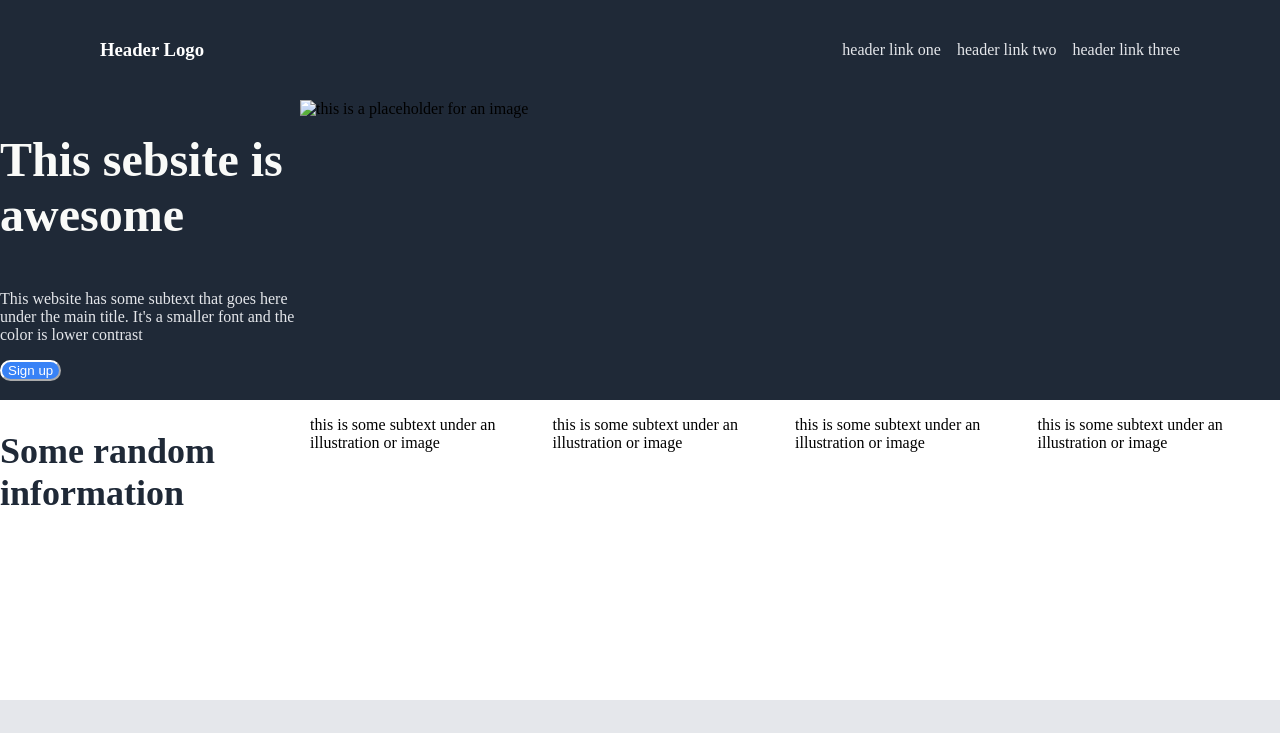
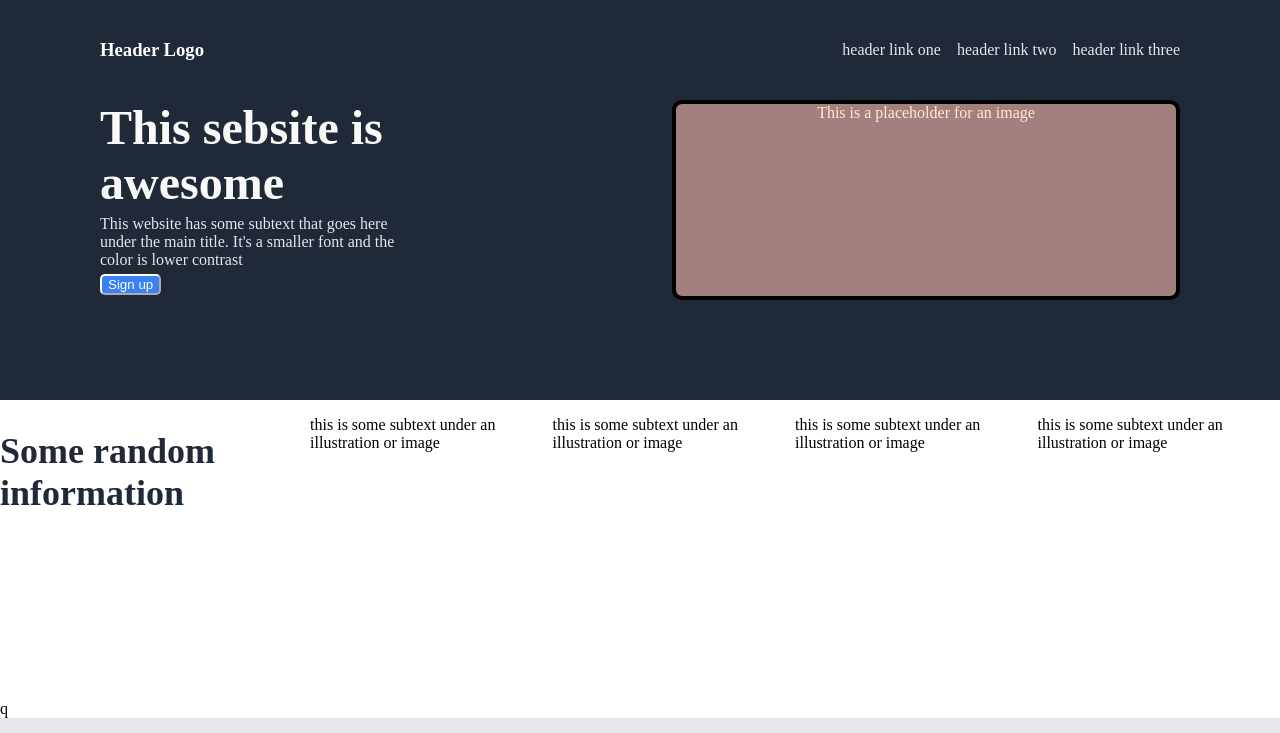
Before and after one commit to coding-hard/odin-landing, a plain HTML site: page index.html in a window 1280 px wide. Shown: the top 733 px of the page. Drawn offline with Linux system fonts and the light colour scheme.

Commit message:
Add few improvements in blocks - css

```diff
--- a/index.html
+++ b/index.html
@@ -26,7 +26,7 @@
                 lower contrast</p>
             <button>Sign up</button>
             </div>
-            <img alt="this is a placeholder for an image">
+            <div class="image">This is a placeholder for an image</div>
         </div>
         <div class="info">
             <h2>Some random information</h2>
@@ -38,7 +38,7 @@
             <p>this is some subtext under an illustration or image</p>
             <img>
             <p>this is some subtext under an illustration or image</p>
-        </div>
+        </div>q
         <div class="quote">
             <span><em>This is an inspiring quote, or a testimonial from a customer. Maybe it's just filling up space, or maybe
                 people will actually read it. Who knows? All I know is that it looks nice.</em></span>
--- a/styles.css
+++ b/styles.css
@@ -53,29 +53,46 @@ ul {
 .hero {
     background-color: #1f2937;
     display: flex;
+    justify-content: space-between;
 }
 
 .hero-left {
     display: flex;
     flex-direction: column;
     align-items: start;
+    margin-left: 100px;
+    gap: 5px;
 }
 
 .hero h1 {
     font-size: 48px;
     font-weight: bold;
     color: #f9faf8;
+    margin: 0px;
 }
 
 .hero p {
     color: #e5e7eb;
+    margin: 0px;
 }
 
 .hero button {
     background-color: #3882f6;
     border-color: white;
     color: white;
-    border-radius: 25px;
+    border-radius: 5px;
+    box-shadow: none;
+}
+
+.hero .image {
+    border: 4px solid black;
+    background-color: rgb(162, 128, 128);
+    color: blanchedalmond;
+    border-radius: 10px;
+    text-align: center;
+    margin-right: 100px;
+    margin-bottom: 100px;
+    flex-basis: 500px;
 }
 
 .info {
@@ -134,6 +151,6 @@ ul {
     background-color: #3882f6;
     border-color: white;
     color: white;
-    border-radius: 25px;
+    border-radius: 5px;
     margin-left: 200px;
 }
```
